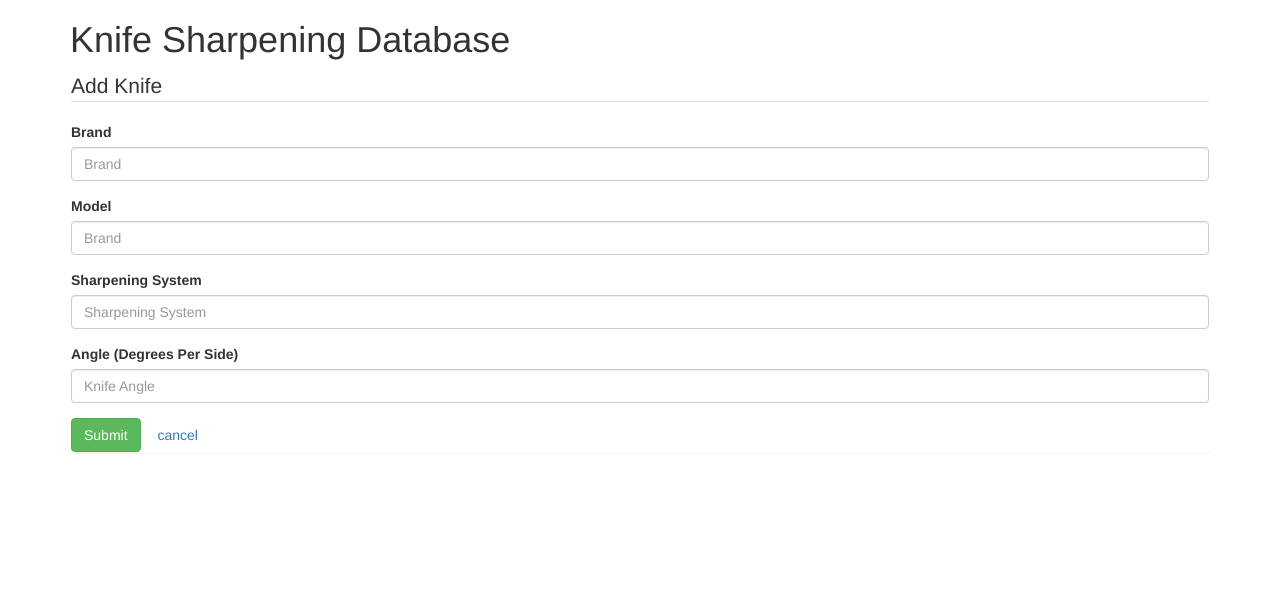
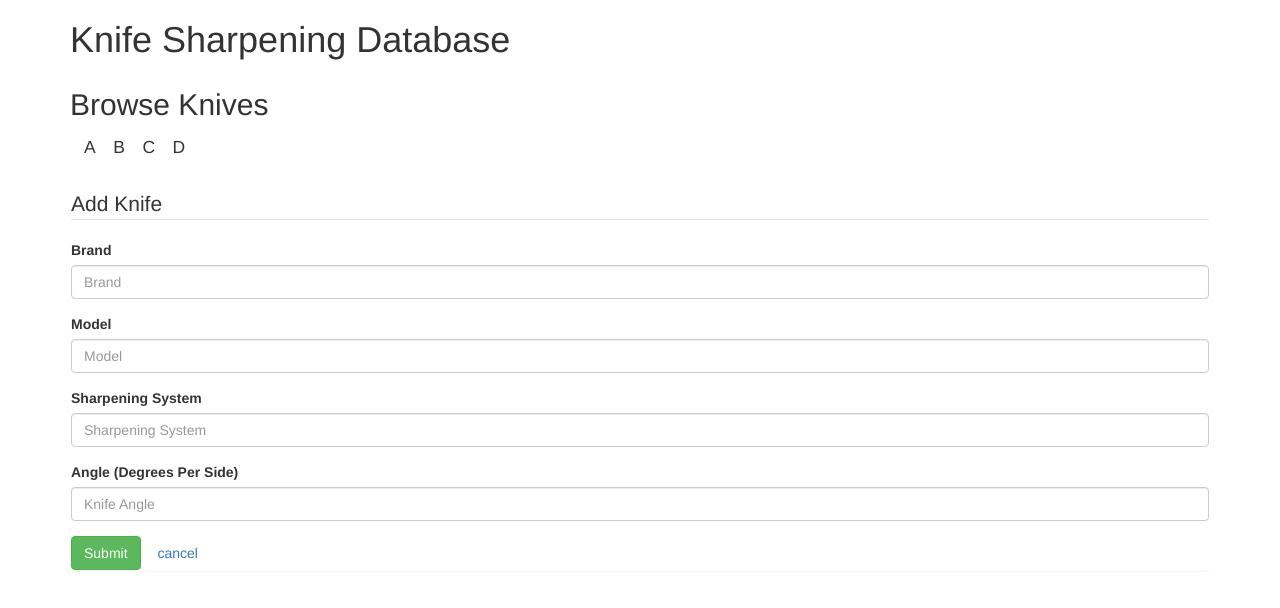
Before and after one commit to jruud/knife-sharpening-database, a website: page public/index.html in a window 1280 px wide. Drawn offline with nearby package versions, Linux system fonts and the light colour scheme.

Commit message:
Added placeholder for alphabetical list of entries

```diff
--- a/public/index.html
+++ b/public/index.html
@@ -4,13 +4,17 @@
     <meta charset="utf-8">
     <title>Knife Sharpening Database</title>
     <link rel="stylesheet" href="https://cdnjs.cloudflare.com/ajax/libs/twitter-bootstrap/3.3.7/css/bootstrap.min.css">
+    <link rel="stylesheet" href="styles.css">
   </head>
 
   <body>
     <div class="container">
       <h1>Knife Sharpening Database</h1>
 
-      <div id="list-container"></div>
+      <div id="list-container">
+        <h2>Browse Knives</h2>
+        <ul id="knife-entries"></ul>
+      </div>
 
       <div id="form-container" class="panel">
         <form id="add-knife-form">
@@ -22,7 +26,7 @@
           </div>
           <div class="form-group">
             <label for="knife-model">Model</label>
-            <input type="text" class="form-control" id="knife-model" placeholder="Brand">
+            <input type="text" class="form-control" id="knife-model" placeholder="Model">
           </div>
           <div class="form-group">
             <label for="knife-system">Sharpening System</label>
@@ -39,6 +43,12 @@
     </div>
 
     <script src="https://cdnjs.cloudflare.com/ajax/libs/jquery/3.2.1/jquery.min.js"></script>
+    <script src="js/app.js"></script>
+    <script>
+      $(document).ready(function () {
+        getEntries();
+      });
+    </script>
 
   </body>
 </html>
--- /dev/null
+++ b/public/js/app.js
@@ -0,0 +1,9 @@
+//Add placeholder list of knife entries
+
+function getEntries () {
+  const alphabet = ["a", "b", "c", "d"];
+
+  alphabet.forEach(function(letter) {
+      $('#knife-entries').append("<li>" + letter.toUpperCase() + "</li>");
+  });
+};
--- /dev/null
+++ b/public/styles.css
@@ -0,0 +1,15 @@
+#list-container {
+  margin: 2em 0em 2em 0em;
+}
+
+#knife-entries {
+  display: flex;
+  list-style-type: none;
+  padding: 0;
+  margin: 1em;
+}
+
+#knife-entries li {
+  padding-right: 1em;
+  font-size: 1.25em;
+}
--- a/src/server.js
+++ b/src/server.js
@@ -4,7 +4,6 @@ const path = require('path');
 const express = require('express');
 const bodyParser = require('body-parser');
 const config = require('./config');
-const router = require('./routes');
 
 // Load mongoose package
 const mongoose = require('mongoose');
@@ -13,7 +12,6 @@ const app = express();
 const publicPath = path.resolve(__dirname, '../public');
 app.use(bodyParser.json());
 app.use(express.static(publicPath));
-app.use('/api', router);
 
 app.listen(config.port, function () {
   console.log(`${config.appName} is listening on port ${config.port}`);
```
